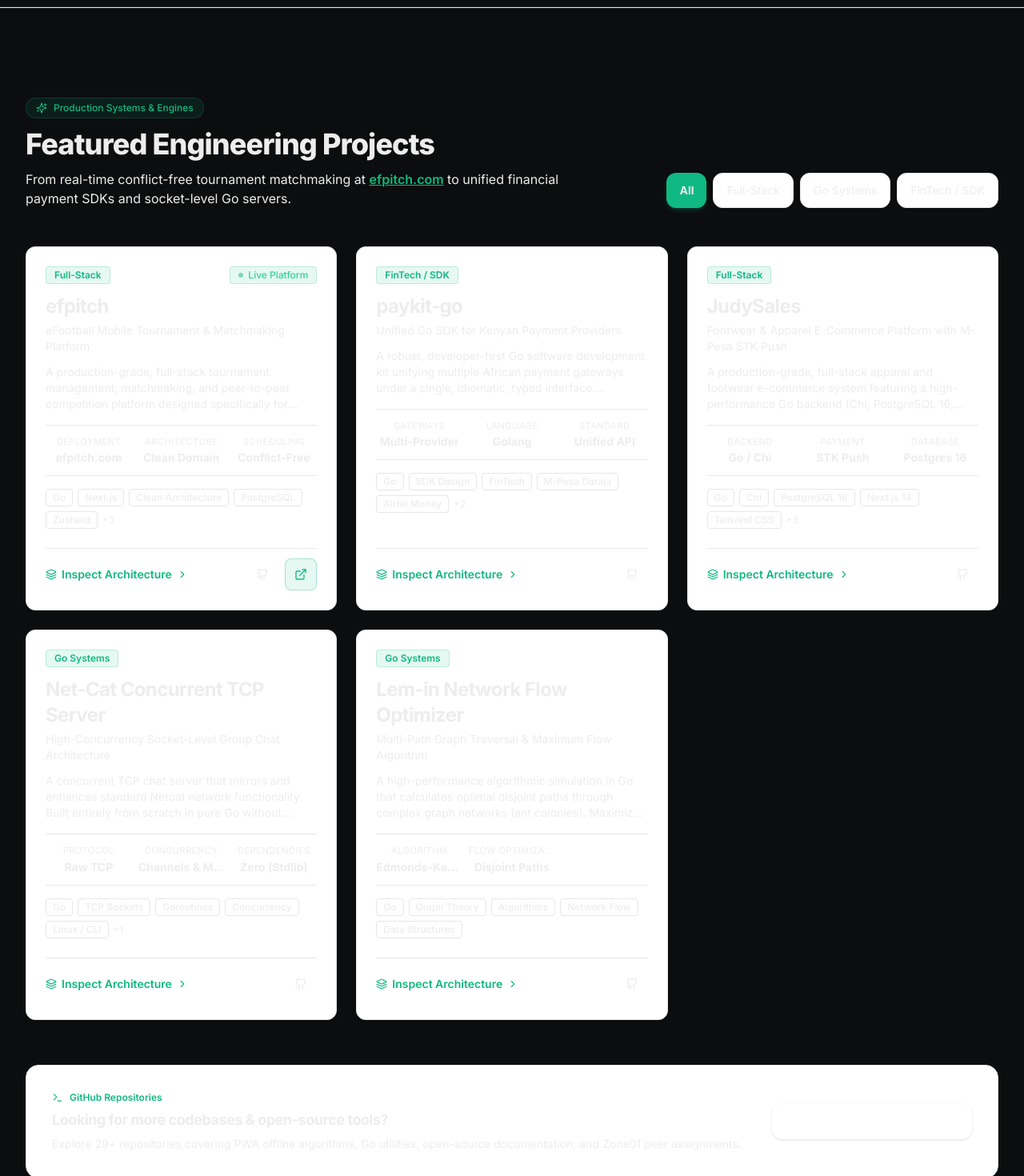
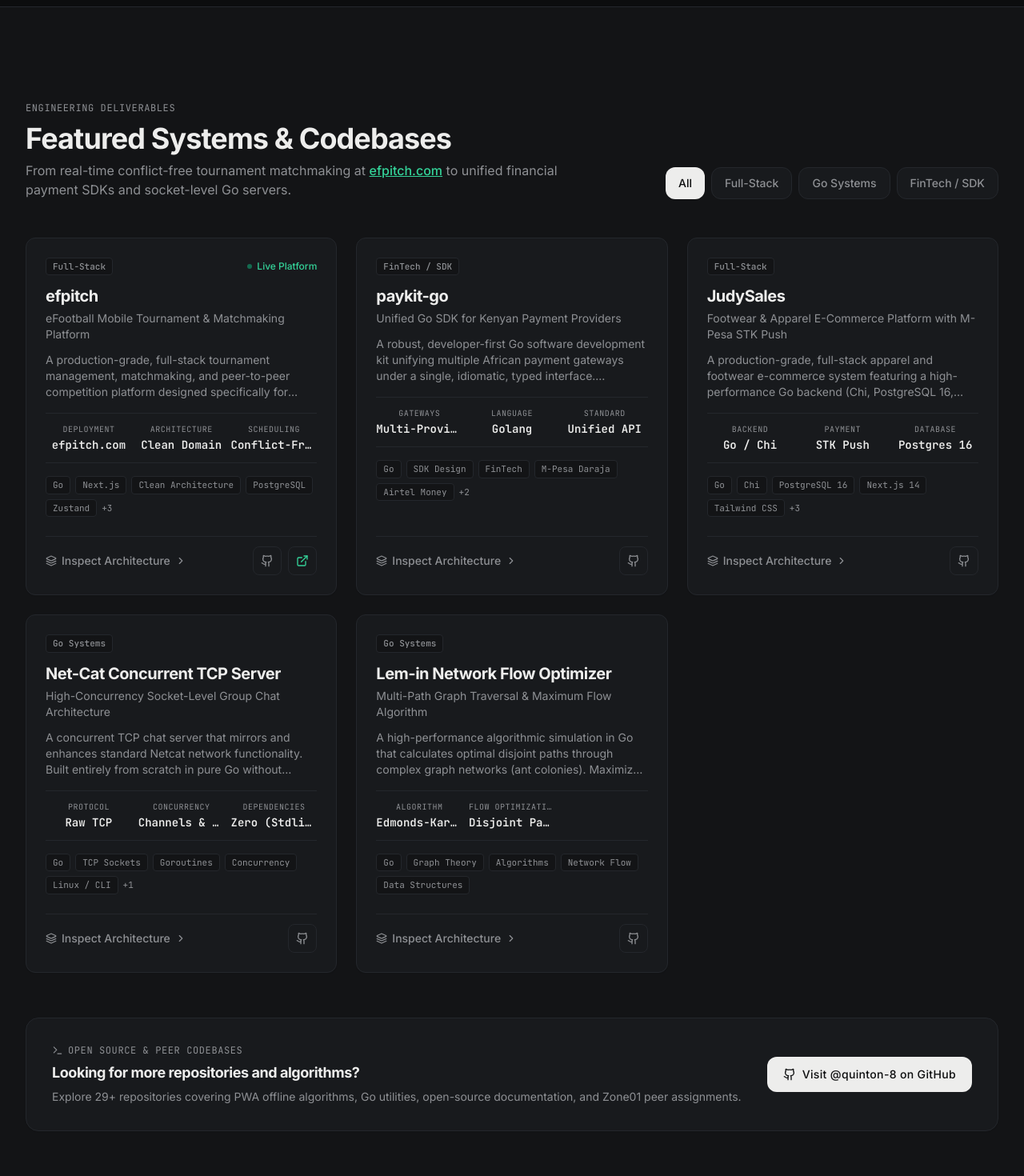
Before and after one commit to quinton-8/portfolio2, a React (Vite) app: page / in a window 1280 px wide. Shown: the part 1020-2490 px from the top of the page at 80% size. Built offline with nearby package versions, Linux system fonts and the light colour scheme.

Commit message:
feat(projects): restructure project bento cards and architectural modal with fine borders

```diff
--- a/src/components/ProjectCard.tsx
+++ b/src/components/ProjectCard.tsx
@@ -9,42 +9,46 @@
 
 export const ProjectCard: React.FC<ProjectCardProps> = ({ project, onSelect }) => {
   return (
-    <div className="group relative rounded-xl bg-white dark:bg-carbon-850 border border-paper-200 dark:border-carbon-700/80 p-6 flex flex-col justify-between hover:border-brand-emerald/50 dark:hover:border-brand-emerald/40 transition-all duration-200 shadow-sm hover:shadow-xl hover:-translate-y-0.5">
+    <div className="minimal-card p-6 flex flex-col justify-between">
 
       {/* Top Details */}
       <div>
         {/* Category & Status */}
         <div className="flex items-center justify-between gap-2 mb-3">
-          <span className="px-2.5 py-0.5 rounded text-xs font-semibold bg-brand-emerald/10 text-brand-emerald border border-brand-emerald/20">
+          <span className="px-2 py-0.5 rounded text-[11px] font-mono font-medium bg-paper-subtle dark:bg-carbon-subtle text-ink-muted dark:text-carbon-muted border border-paper-border dark:border-carbon-border">
             {project.category}
           </span>
           {project.liveUrl && (
-            <span className="flex items-center space-x-1.5 text-xs font-medium text-emerald-600 dark:text-emerald-400 bg-emerald-500/10 px-2.5 py-0.5 rounded border border-emerald-500/20">
-              <span className="w-1.5 h-1.5 rounded-full bg-brand-emerald animate-pulse"></span>
+            <span className="flex items-center gap-1.5 text-xs font-medium text-emerald-600 dark:text-emerald-400">
+              <span className="w-1.5 h-1.5 rounded-full bg-emerald-500 animate-pulse"></span>
               <span>Live Platform</span>
             </span>
           )}
         </div>
 
         {/* Title & Subtitle */}
-        <h3 className="text-xl sm:text-2xl font-bold font-heading text-paper-900 dark:text-carbon-100 group-hover:text-brand-emerald transition-colors tracking-tight">
+        <h3 className="text-xl font-bold tracking-tight text-ink dark:text-carbon-text">
           {project.title}
         </h3>
-        <p className="text-xs sm:text-sm text-paper-600 dark:text-carbon-400 mt-1 mb-3">
+        <p className="text-xs sm:text-sm text-ink-secondary dark:text-carbon-muted mt-1 mb-3">
           {project.subtitle}
         </p>
 
         {/* Description */}
-        <p className="text-xs sm:text-sm text-paper-700 dark:text-carbon-300 line-clamp-3 leading-relaxed mb-4">
+        <p className="text-xs sm:text-sm text-ink-muted dark:text-carbon-muted line-clamp-3 leading-relaxed mb-4">
           {project.description}
         </p>
 
         {/* Metrics Row */}
-        <div className="grid grid-cols-3 gap-2 py-3 border-y border-paper-100 dark:border-carbon-750 mb-4 text-center">
+        <div className="grid grid-cols-3 gap-2 py-3 border-y border-paper-border dark:border-carbon-border mb-4 text-center">
           {project.metrics.map((m, idx) => (
             <div key={idx} className="overflow-hidden">
-              <div className="text-[11px] uppercase tracking-wider text-paper-400 dark:text-carbon-400 truncate">{m.label}</div>
-              <div className="text-xs sm:text-sm font-bold text-paper-900 dark:text-carbon-100 truncate mt-0.5">{m.value}</div>
+              <div className="text-[10px] font-mono uppercase tracking-wider text-ink-faint dark:text-carbon-muted truncate">
+                {m.label}
+              </div>
+              <div className="text-xs sm:text-sm font-semibold text-ink dark:text-carbon-text font-mono truncate mt-0.5">
+                {m.value}
+              </div>
             </div>
           ))}
         </div>
@@ -54,37 +58,37 @@
           {project.tags.slice(0, 5).map((tag) => (
             <span
               key={tag}
-              className="px-2 py-0.5 rounded bg-paper-100 dark:bg-carbon-800 text-xs font-medium text-paper-600 dark:text-carbon-300 border border-paper-200 dark:border-carbon-700"
+              className="px-2 py-0.5 rounded bg-paper-subtle dark:bg-carbon-subtle text-[11px] font-mono text-ink-muted dark:text-carbon-muted border border-paper-border dark:border-carbon-border"
             >
               {tag}
             </span>
           ))}
           {project.tags.length > 5 && (
-            <span className="text-xs text-paper-400 dark:text-carbon-400 self-center">
+            <span className="text-[11px] font-mono text-ink-faint dark:text-carbon-muted self-center">
               +{project.tags.length - 5}
             </span>
           )}
         </div>
       </div>
 
-      {/* Bottom Actions with 44px min touch target */}
-      <div className="pt-3 flex items-center justify-between border-t border-paper-100 dark:border-carbon-750">
+      {/* Bottom Actions */}
+      <div className="pt-3 flex items-center justify-between border-t border-paper-border dark:border-carbon-border">
         <button
           onClick={() => onSelect(project)}
-          className="inline-flex items-center space-x-1.5 text-xs sm:text-sm font-semibold text-brand-emerald hover:text-emerald-400 transition-colors py-2 cursor-pointer"
+          className="inline-flex items-center gap-1.5 text-xs sm:text-sm font-medium text-ink-secondary dark:text-carbon-muted hover:text-ink dark:hover:text-carbon-text transition-colors py-2 cursor-pointer"
         >
           <Layers className="w-3.5 h-3.5" />
           <span>Inspect Architecture</span>
           <ChevronRight className="w-3.5 h-3.5" />
         </button>
 
-        <div className="flex items-center space-x-2">
+        <div className="flex items-center gap-2">
           {project.githubUrl && (
             <a
               href={project.githubUrl}
               target="_blank"
               rel="noopener noreferrer"
-              className="w-10 h-10 flex items-center justify-center rounded-lg bg-paper-100 dark:bg-carbon-800 hover:bg-paper-200 dark:hover:bg-carbon-700 text-paper-700 dark:text-carbon-300 hover:text-brand-emerald transition-colors cursor-pointer"
+              className="w-9 h-9 flex items-center justify-center rounded-lg border border-paper-border dark:border-carbon-border bg-paper-card dark:bg-carbon-card text-ink-muted dark:text-carbon-muted hover:text-ink dark:hover:text-carbon-text transition-colors cursor-pointer"
               title="View on GitHub"
               aria-label={`View ${project.title} on GitHub`}
             >
@@ -96,7 +100,7 @@
               href={project.liveUrl}
               target="_blank"
               rel="noopener noreferrer"
-              className="w-10 h-10 flex items-center justify-center rounded-lg bg-brand-emerald/10 text-brand-emerald hover:bg-brand-emerald hover:text-carbon-950 transition-colors cursor-pointer border border-brand-emerald/30"
+              className="w-9 h-9 flex items-center justify-center rounded-lg border border-paper-border dark:border-carbon-border bg-paper-card dark:bg-carbon-card text-emerald-600 dark:text-emerald-400 hover:text-emerald-700 dark:hover:text-emerald-300 transition-colors cursor-pointer"
               title="Visit Live Application"
               aria-label={`Visit live platform for ${project.title}`}
             >
--- a/src/components/ProjectsSection.tsx
+++ b/src/components/ProjectsSection.tsx
@@ -3,7 +3,7 @@
 import { Project, ProjectCategory } from '../types/portfolio';
 import { ProjectCard } from './ProjectCard';
 import { ProjectModal } from './ProjectModal';
-import { Sparkles, Github, ExternalLink, Terminal } from 'lucide-react';
+import { Github, Terminal } from 'lucide-react';
 
 export const ProjectsSection: React.FC = () => {
   const [activeCategory, setActiveCategory] = useState<ProjectCategory>('All');
@@ -16,34 +16,33 @@
     : projectsData.filter((p) => p.category === activeCategory);
 
   return (
-    <section id="projects" className="py-20 md:py-28 bg-paper-100/60 dark:bg-carbon-900/60 border-y border-paper-200 dark:border-carbon-750">
+    <section id="projects" className="py-20 md:py-28 border-b border-paper-border dark:border-carbon-border bg-paper-subtle dark:bg-carbon-subtle">
       <div className="max-w-7xl mx-auto px-4 sm:px-6 lg:px-8">
 
         {/* Section Heading */}
-        <div className="flex flex-col md:flex-row md:items-end justify-between mb-12">
-          <div className="space-y-3">
-            <div className="inline-flex items-center space-x-2 px-3 py-1 rounded-full text-xs font-medium bg-brand-emerald/10 text-brand-emerald border border-brand-emerald/20">
-              <Sparkles className="w-3.5 h-3.5" />
-              <span>Production Systems & Engines</span>
+        <div className="flex flex-col md:flex-row md:items-end justify-between mb-12 gap-6">
+          <div className="space-y-2">
+            <div className="inline-flex items-center gap-2 text-xs font-mono text-ink-muted dark:text-carbon-muted uppercase tracking-wider">
+              <span>Engineering Deliverables</span>
             </div>
-            <h2 className="text-3xl sm:text-4xl font-extrabold tracking-tight text-paper-900 dark:text-carbon-100 font-heading">
-              Featured Engineering Projects
+            <h2 className="text-3xl sm:text-4xl font-bold tracking-tight text-ink dark:text-carbon-text">
+              Featured Systems & Codebases
             </h2>
-            <p className="text-sm sm:text-base text-paper-600 dark:text-carbon-400 max-w-2xl">
-              From real-time conflict-free tournament matchmaking at <a href="https://efpitch.com" target="_blank" rel="noopener noreferrer" className="text-brand-emerald underline font-semibold cursor-pointer">efpitch.com</a> to unified financial payment SDKs and socket-level Go servers.
+            <p className="text-sm sm:text-base text-ink-muted dark:text-carbon-muted max-w-2xl leading-relaxed">
+              From real-time conflict-free tournament matchmaking at <a href="https://efpitch.com" target="_blank" rel="noopener noreferrer" className="text-emerald-600 dark:text-emerald-400 underline font-medium cursor-pointer">efpitch.com</a> to unified financial payment SDKs and socket-level Go servers.
             </p>
           </div>
 
           {/* Category Filter Pills */}
-          <div className="flex flex-wrap gap-2 mt-6 md:mt-0 text-xs sm:text-sm">
+          <div className="flex flex-wrap gap-2 text-xs sm:text-sm">
             {categories.map((cat) => (
               <button
                 key={cat}
                 onClick={() => setActiveCategory(cat)}
-                className={`px-4 py-2.5 rounded-xl transition-all cursor-pointer min-h-[44px] ${
+                className={`px-4 py-2 rounded-xl transition-all cursor-pointer min-h-[40px] text-xs sm:text-sm font-medium ${
                   activeCategory === cat
-                    ? 'bg-brand-emerald text-carbon-950 font-bold shadow-md shadow-brand-emerald/20'
-                    : 'bg-white dark:bg-carbon-850 text-paper-700 dark:text-carbon-300 border border-paper-200 dark:border-carbon-700 hover:border-brand-emerald/50'
+                    ? 'bg-ink dark:bg-carbon-text text-paper dark:text-carbon-bg shadow-fine'
+                    : 'bg-paper-card dark:bg-carbon-card text-ink-muted dark:text-carbon-muted border border-paper-border dark:border-carbon-border hover:border-paper-borderStrong dark:hover:border-carbon-borderStrong'
                 }`}
               >
                 {cat}
@@ -64,16 +63,16 @@
         </div>
 
         {/* GitHub Repositories Banner */}
-        <div className="mt-14 p-6 sm:p-8 rounded-2xl bg-white dark:bg-carbon-850 border border-paper-200 dark:border-carbon-700 flex flex-col sm:flex-row items-center justify-between gap-6 shadow-sm">
+        <div className="mt-14 p-6 sm:p-8 rounded-2xl bg-paper-card dark:bg-carbon-card border border-paper-border dark:border-carbon-border flex flex-col sm:flex-row items-center justify-between gap-6 shadow-fine">
           <div className="space-y-1.5 text-center sm:text-left">
-            <div className="flex items-center justify-center sm:justify-start space-x-2 text-xs text-brand-emerald font-semibold">
+            <div className="flex items-center justify-center sm:justify-start gap-1.5 text-xs text-ink-muted dark:text-carbon-muted font-mono uppercase tracking-wider">
               <Terminal className="w-3.5 h-3.5" />
-              <span>GitHub Repositories</span>
+              <span>Open Source & Peer Codebases</span>
             </div>
-            <h3 className="text-lg font-bold text-paper-900 dark:text-carbon-100 font-heading">
-              Looking for more codebases & open-source tools?
+            <h3 className="text-lg font-bold text-ink dark:text-carbon-text">
+              Looking for more repositories and algorithms?
             </h3>
-            <p className="text-xs sm:text-sm text-paper-600 dark:text-carbon-400">
+            <p className="text-xs sm:text-sm text-ink-muted dark:text-carbon-muted">
               Explore 29+ repositories covering PWA offline algorithms, Go utilities, open-source documentation, and Zone01 peer assignments.
             </p>
           </div>
@@ -81,7 +80,7 @@
             href="https://github.com/quinton-8"
             target="_blank"
             rel="noopener noreferrer"
-            className="inline-flex items-center space-x-2 px-5 py-3 rounded-xl text-sm font-semibold bg-paper-900 dark:bg-carbon-100 text-white dark:text-carbon-950 hover:bg-brand-emerald dark:hover:bg-brand-emerald dark:hover:text-carbon-950 transition-all shrink-0 shadow min-h-[44px] cursor-pointer"
+            className="btn-editorial-primary shrink-0"
           >
             <Github className="w-4 h-4" />
             <span>Visit @quinton-8 on GitHub</span>
```
Also changed, not shown: src/components/ProjectModal.tsx (+31 -28 lines).
